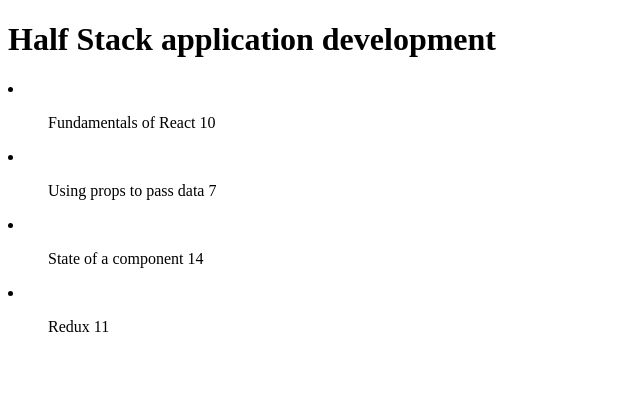
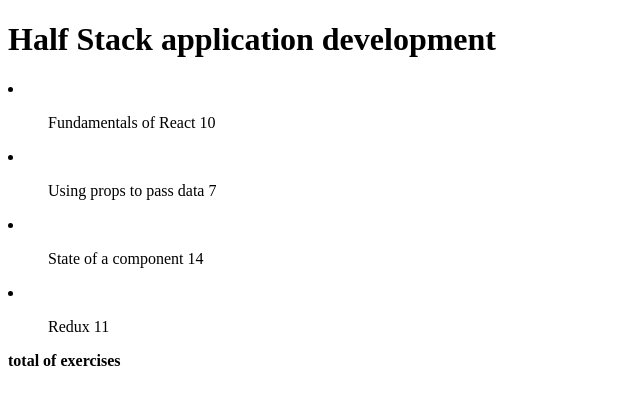
Before and after one commit to angwenfelicia/fullstackopen, a React (Vite) app in the folder part2/courseinfo/: page / in a window 1280 px wide. Shown: the top 404 px of the page, without its empty margins (0-640 px from the left). Built offline with nearby package versions, Linux system fonts and the light colour scheme.

Commit message:
exercise 2.2 in progress

```diff
--- a/part2/courseinfo/src/App.jsx
+++ b/part2/courseinfo/src/App.jsx
@@ -1,6 +1,4 @@
 //exercise 2.2 in progress
-//to-do:  move the Total component inside Content
-//
 const Header = (props) => <h1>{props.course.name}</h1>
 
 //map the parts
@@ -11,7 +9,20 @@ const Content = (props) => {
     </li>
   )
 
-  return <div>{mapParts}</div>
+  return (
+    <div>
+      {mapParts}
+      <b>total of  exercises</b>
+    </div>
+  )
+}
+
+const Total = (props) => {
+  const total = props.course.parts.reduce((s, p) => {
+    s + p.exercises, 0
+  })
+  console.log(total)
+  return total
 }
 
 //each lists contains name and number of exercises
@@ -21,24 +32,12 @@ const Part = (props) => (
   </ul>
 )
 
-//calculate sum using reduce
-//to-do: try implementing useState in initialValue
-//use map again then reduce
-const Total = (props) => {
-  const initialValue = 0
-  /*const sumInitial = props.parts.reduce(
-    (accumulator, currentValue) => accumulator, currentValue, initialValue
-  )*/
-
-}
-
 const Course = (props) => {
   const { course } = props
   return (
     <div>
       <Header course={course} />
       <Content course={course} />
-      <Total course={course} />
     </div>
   )
 }
```
